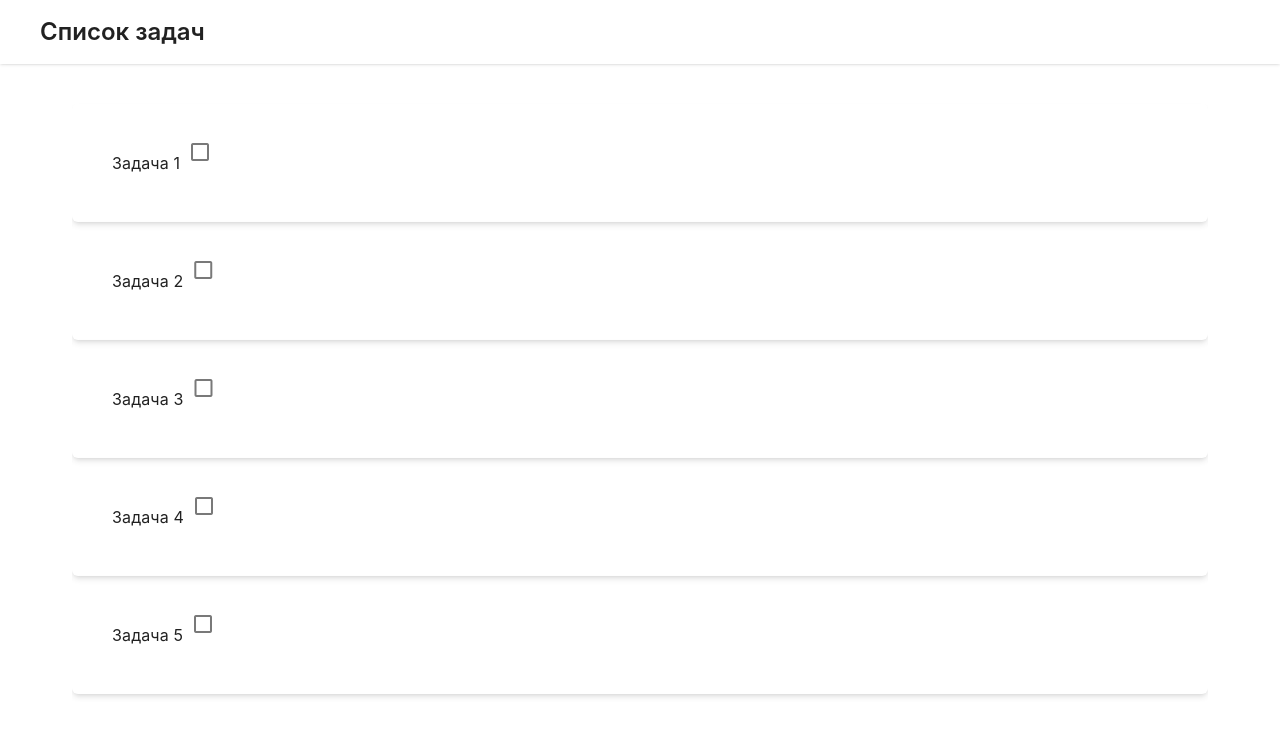
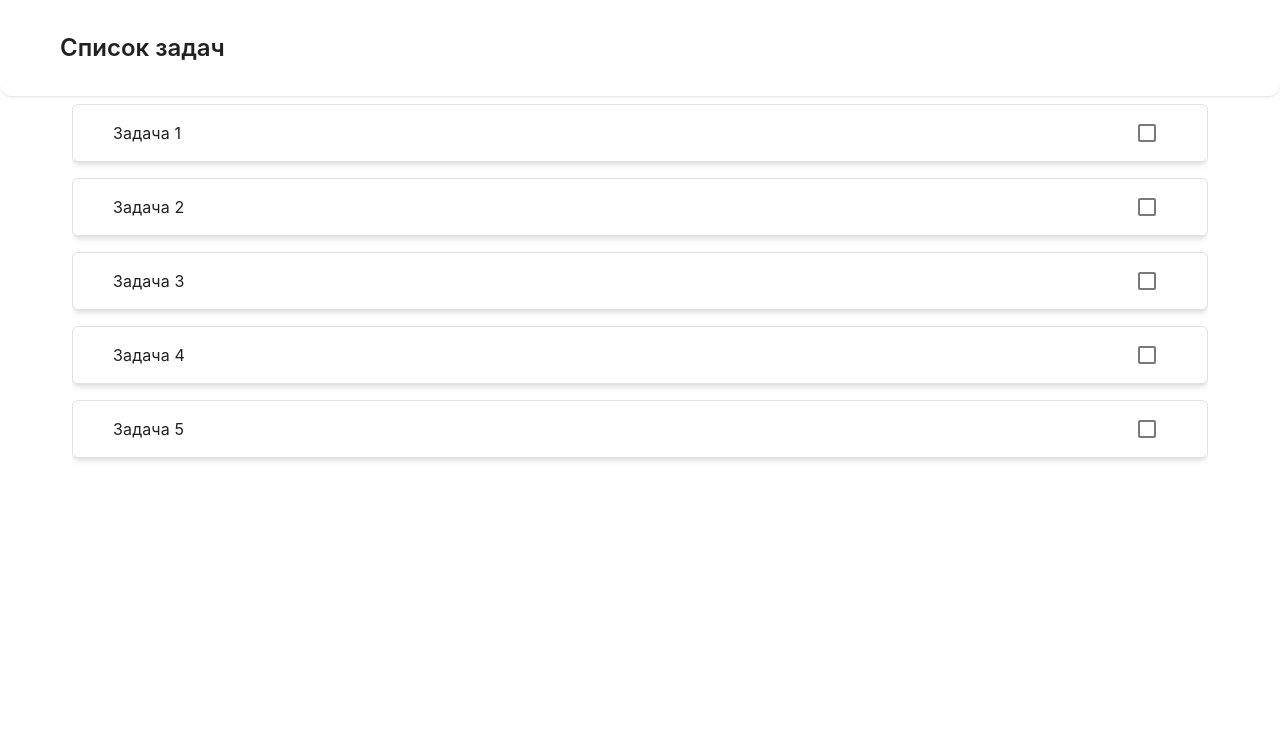
Before and after one commit to MiggRabbid/test-task-Tapigo, a Vue app: page / in a window 1280 px wide. Shown: the top 736 px of the page. Built offline with nearby package versions, Linux system fonts and the light colour scheme.

Commit message:
Fix: checkbox

```diff
--- a/src/features/AppHeader.vue
+++ b/src/features/AppHeader.vue
@@ -1,16 +1,18 @@
-<!-- src/features/tasks/components/TaskList.vue -->
 <template>
-  <div
-    class="max-w-7xl! w-full! h-fit! px-10! py-4! mx-auto!rounded-b-xl! shadow! bg-white!"
+  <v-app-bar
+    app
+    class="max-w-7xl! w-full! h-fit! px-10! py-4! mx-auto! rounded-b-xl! shadow! bg-white!"
   >
-    <div>
+    <v-app-bar-title>
       <p class="font-semibold! text-2xl">Список задач</p>
-    </div>
-  </div>
+    </v-app-bar-title>
+  </v-app-bar>
 </template>
-
+s
 <script lang="ts">
 export default {
   name: 'AppHeader',
 };
 </script>
+
+<style scoped></style>
--- a/src/features/TaskList.vue
+++ b/src/features/TaskList.vue
@@ -1,8 +1,7 @@
-<!-- src/features/tasks/components/TaskList.vue -->
 <template>
   <v-container>
     <div class="min-w-50 min-h-50">
-      <v-list>
+      <v-list class="flex flex-col gap-4">
         <TaskItem v-for="task in tasks" :key="task.id" :task="task" />
       </v-list>
     </div>
--- a/src/shared/components/TaskItem.vue
+++ b/src/shared/components/TaskItem.vue
@@ -1,30 +1,36 @@
-<!-- src/features/tasks/components/TaskItem.vue -->
 <template>
   <v-list-item
-    class="max-w-3xl w-full! h-fit! px-10! py-5! rounded-md! shadow-md! flex! justify-between! items-center!"
+    class="max-w-2xl w-full! h-fit! px-10! py-0! rounded-md! shadow-md! flex! justify-between! items-center! border"
   >
-    <div class="w-full! h-fit! flex! justify-between! items-center!">
-      <v-list-item-title class="w-fit!">
-        {{ task.title }}
-      </v-list-item-title>
-      <v-checkbox :input-value="task.done" @change="clickOnTasks" />
-    </div>
+    <v-list-item-title class="min-w-fit! grow h-fit!">
+      {{ task.title }}
+    </v-list-item-title>
+    <v-list-item-action @change="clickOnTasks">
+      <v-checkbox
+        :model-value="task.done"
+        class="w-fit! h-fit! flex! flex-row-reverse! justify-center! items-center!"
+      />
+    </v-list-item-action>
   </v-list-item>
 </template>
 
 <script lang="ts">
+import { defineComponent } from 'vue';
+import type { PropType } from 'vue';
 import { useActions } from '@/shared/composables/useActions';
+import type { ITask } from '@/types/types';
 
-export default {
+export default defineComponent({
   name: 'TaskItem',
   props: {
     task: {
-      type: Object,
+      type: Object as PropType<ITask>,
       required: true,
     },
   },
   setup(props) {
     const { setTaskState } = useActions();
+    console.log('task -', props.task);
 
     const clickOnTasks = () => {
       setTaskState(props.task.id);
@@ -32,11 +38,23 @@ export default {
 
     return { clickOnTasks };
   },
-};
+});
 </script>
 
 <style scoped>
-.task-done {
-  text-decoration: line-through;
+::v-deep .v-list-item__content {
+  width: 100% !important;
+  height: fit-content !important;
+  display: flex !important;
+  justify-content: space-between !important;
+  align-items: center !important;
+}
+
+::v-deep .v-list-item__content {
+  width: 100% !important;
+  height: fit-content !important;
+  display: flex !important;
+  justify-content: space-between !important;
+  align-items: center !important;
 }
 </style>
```
